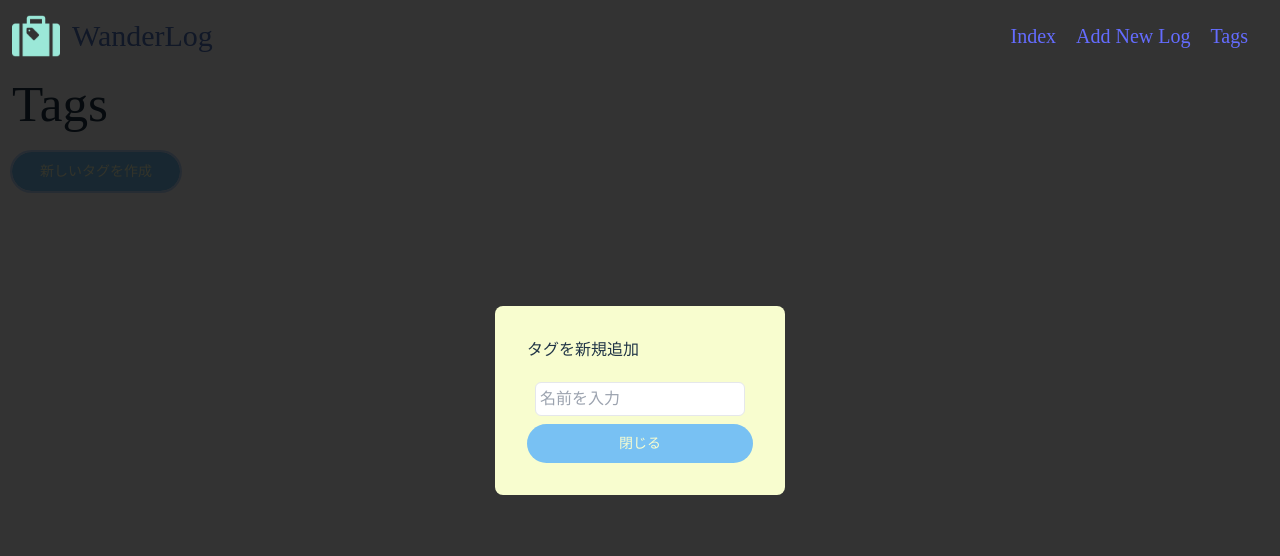
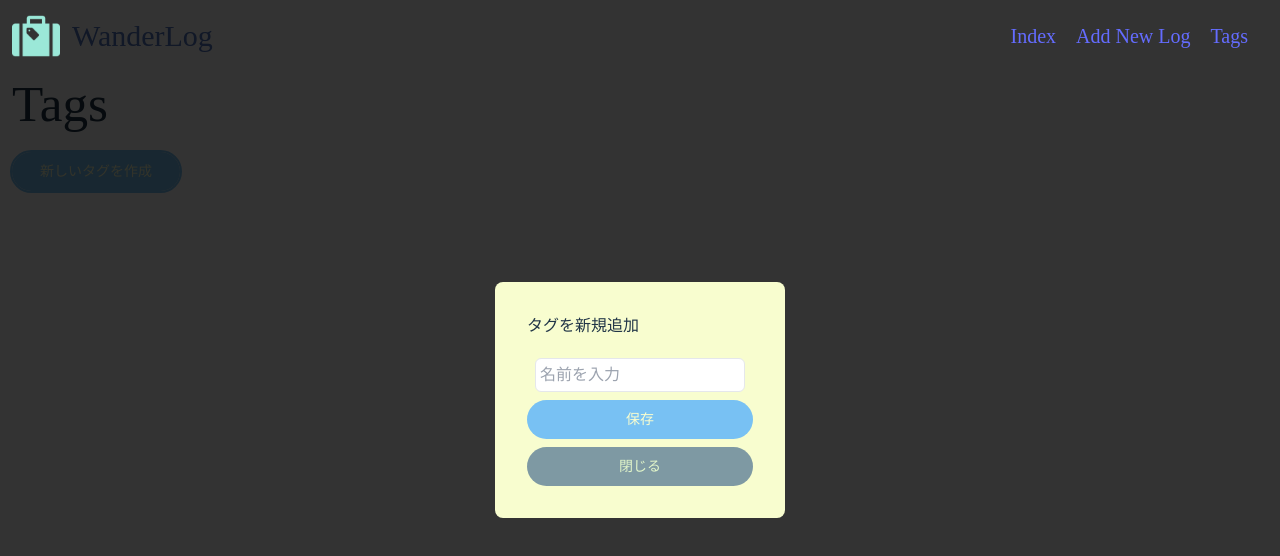
Before and after one commit to arki-s/WanderLog, a React (Vite) app: page /tags in a window 1280 px wide. Both pictures are taken after a click on the button "新しいタグを作成". Shown: the top 556 px of the page. Built offline with nearby package versions, Linux system fonts and the light colour scheme; a web font is replaced by a local one.

Commit message:
Added btn-cancel setting

```diff
--- a/src/components/Tags.tsx
+++ b/src/components/Tags.tsx
@@ -9,7 +9,8 @@ export const Tags = () => {
       <div className='modalContent'>
         <p className='pb-3'>タグを新規追加</p>
         <input type="text" placeholder='名前を入力' className='p-1 m-2 border border-primaryLight rounded-md' />
-        <button className='btn btn-primary' onClick={() => setModal(false)}>閉じる</button>
+        <button className='btn btn-primary mb-2' onClick={() => setModal(false)}>保存</button>
+        <button className='btn btn-cancel' onClick={() => setModal(false)}>閉じる</button>
 
       </div>
     </div>
--- a/tailwind.config.js
+++ b/tailwind.config.js
@@ -31,7 +31,17 @@ export default {
             'background-color': '#9BE8D8',
           },
           '&:focus': {
-            'outline': '2px solid #bfdbfe',
+            'outline': '2px solid #78C1F3',
+          },
+        },
+        '.btn-cancel': {
+          'background-color': '#7E99A3',
+          'color': '#E2F6CA',
+          '&:hover': {
+            'background-color': '#4C585B',
+          },
+          '&:focus': {
+            'outline': '2px solid #A5BFCC',
           },
         },
       });
```
